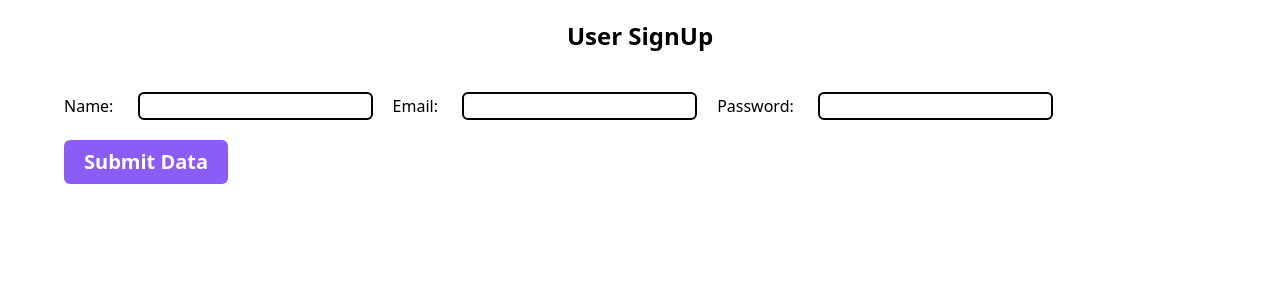
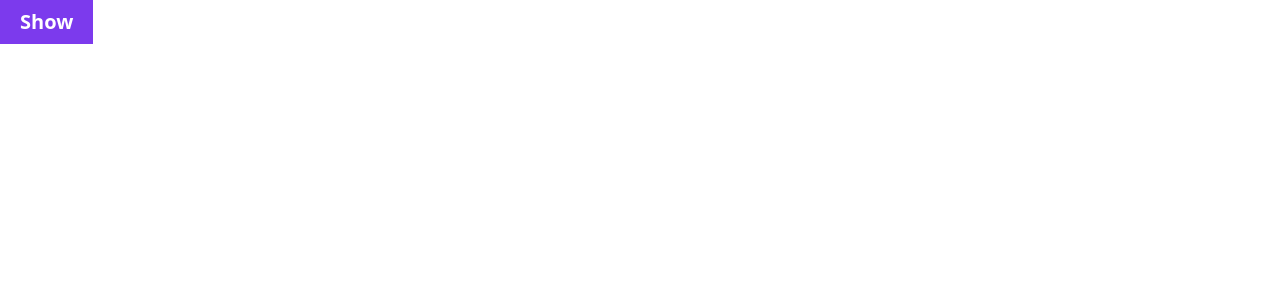
Before and after one commit to Ujjal-ENG/start-learn-react, a React (Create React App) app: page / in a window 1280 px wide. Shown: the top 300 px of the page. Built offline with nearby package versions, Linux system fonts and the light colour scheme.

Commit message:
make the faq section

```diff
--- a/src/App.js
+++ b/src/App.js
@@ -1,10 +1,10 @@
 import React from 'react';
-import SignUp from './FormikValidation/SignUp';
+import Toggle from './Toggle/Toggle';
 
 const App = () => {
     return (
         <>
-            <SignUp />
+            <Toggle />
         </>
     );
 };
--- /dev/null
+++ b/src/Toggle/Toggle.js
@@ -0,0 +1,20 @@
+import React, { useState } from 'react';
+
+const Toggle = () => {
+    const [toggle, setToggle] = useState(false);
+    const handleChang = () => {
+        setToggle((ps) => !ps);
+    };
+    return (
+        <div className="transition-all ease-in-out">
+            {toggle && (
+                <h1 className="transition">Lorem ipsum dolor sit amet consectetur adipisicing elit. Fugit nihil expedita magnam adipisci a repellendus deleniti optio perferendis cum repudiandae!</h1>
+            )}
+            <button type="button" className="px-5 py-2 bg-violet-600 text-white font-bold text-xl transition" onClick={handleChang}>
+                {toggle ? 'Hide' : 'Show'}
+            </button>
+        </div>
+    );
+};
+
+export default Toggle;
```
